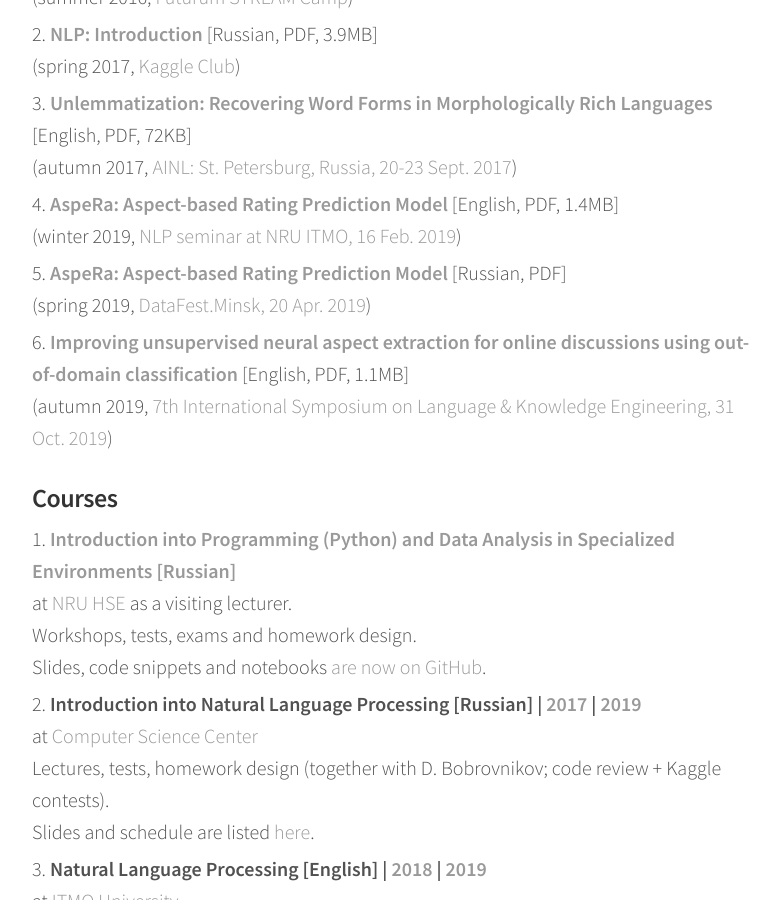
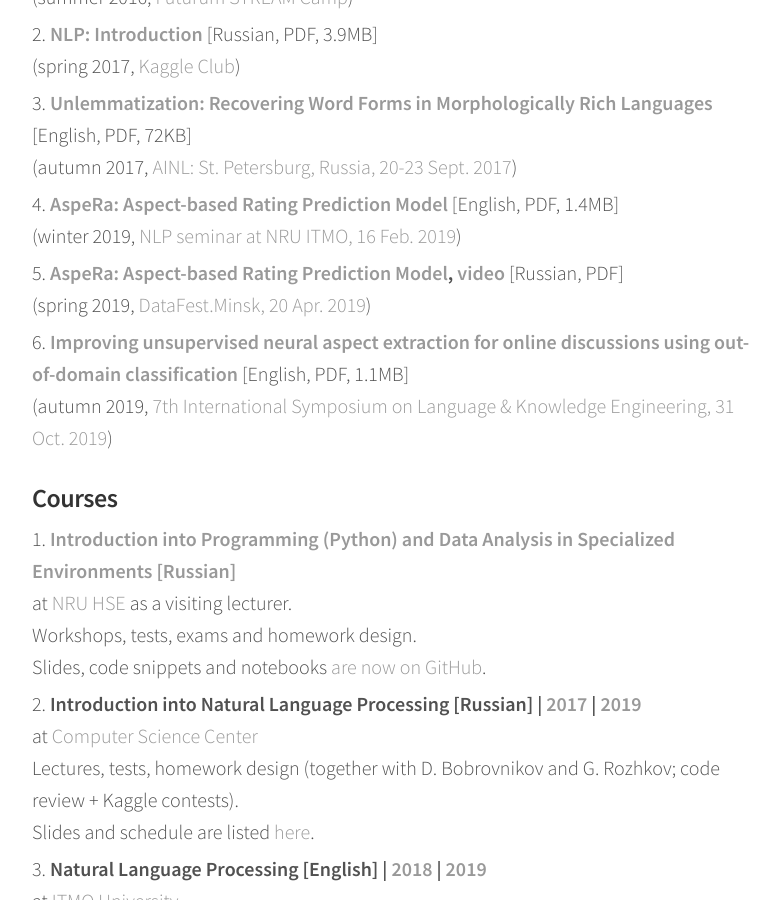
Before and after one commit to alexeyev/alexeyev.github.io, a Jekyll site: the page built from blahblahblah.html, in a window 1280 px wide and 900 px high, scrolled down 1603 px. Shown: the whole window, without its empty margins (248-1022 px from the left). Built offline with Jekyll 4.4.1, drawn with Linux system fonts in a browser that asks for light colours.

Commit message:
Adding link to the video and Grisha Rozhkov

```diff
--- a/blahblahblah.html
+++ b/blahblahblah.html
@@ -61,7 +61,7 @@
         <li><b><a href="/pdf/AlekseevMalykh_AspeRa_ITMO.pdf">AspeRa: Aspect-based Rating Prediction Model</a></b>
 		[English, PDF, 1.4MB]
 		<br>(winter 2019, <a href="https://sites.google.com/view/nlp-seminars/main">NLP seminar at NRU ITMO, 16 Feb. 2019</a>)
-	<li><b><a href="/pdf/Alekseev_AspeRa_DATAFEST.pdf">AspeRa: Aspect-based Rating Prediction Model</a></b>
+	<li><b><a href="/pdf/Alekseev_AspeRa_DATAFEST.pdf">AspeRa: Aspect-based Rating Prediction Model</a>,&nbsp;<a href="https://www.youtube.com/watch?v=X_lwNJ_Em8w">video</a></b>
 		[Russian, PDF]
 		<br>(spring 2019, <a href="https://datafest.by/">DataFest.Minsk, 20 Apr. 2019</a>)
 	<li><b><a href="/pdf/Alekseev_LKE2019.pdf">Improving unsupervised neural aspect extraction for online discussions using out-of-domain classification</a></b>
@@ -79,7 +79,7 @@
 		<br>Slides, code snippets and notebooks<a href="https://github.com/alexeyev/HSE-SPb-BigData-Python-Fall2016"> are now on GitHub</a>.
         <li><b>Introduction into Natural Language Processing [Russian]&nbsp;|&nbsp;<a href="https://compscicenter.ru/courses/introduction-nlp/2017-autumn/">2017</a>&nbsp;|&nbsp;<a href="https://compscicenter.ru/courses/introduction-nlp/2019-autumn/">2019</a></b>
 		<br> at <a href="https://compscicenter.ru/">Computer Science Center</a>
-		<br>Lectures, tests, homework design (together with D. Bobrovnikov; code review + Kaggle contests).
+		<br>Lectures, tests, homework design (together with D.&nbsp;Bobrovnikov and G.&nbsp;Rozhkov; code review + Kaggle contests).
 		<br>Slides and schedule are listed <a href="https://compscicenter.ru/courses/introduction-nlp/2017-autumn/classes/">here</a>.
     	<li><b>Natural Language Processing [English]&nbsp;|&nbsp;<a href="/nlp-itmo-spring-2018">2018</a>&nbsp;|&nbsp;<a href="/nlp-itmo-spring-2019">2019</a></b>
 		<br> at <a href="http://en.ifmo.ru/en/">ITMO University</a>
```
